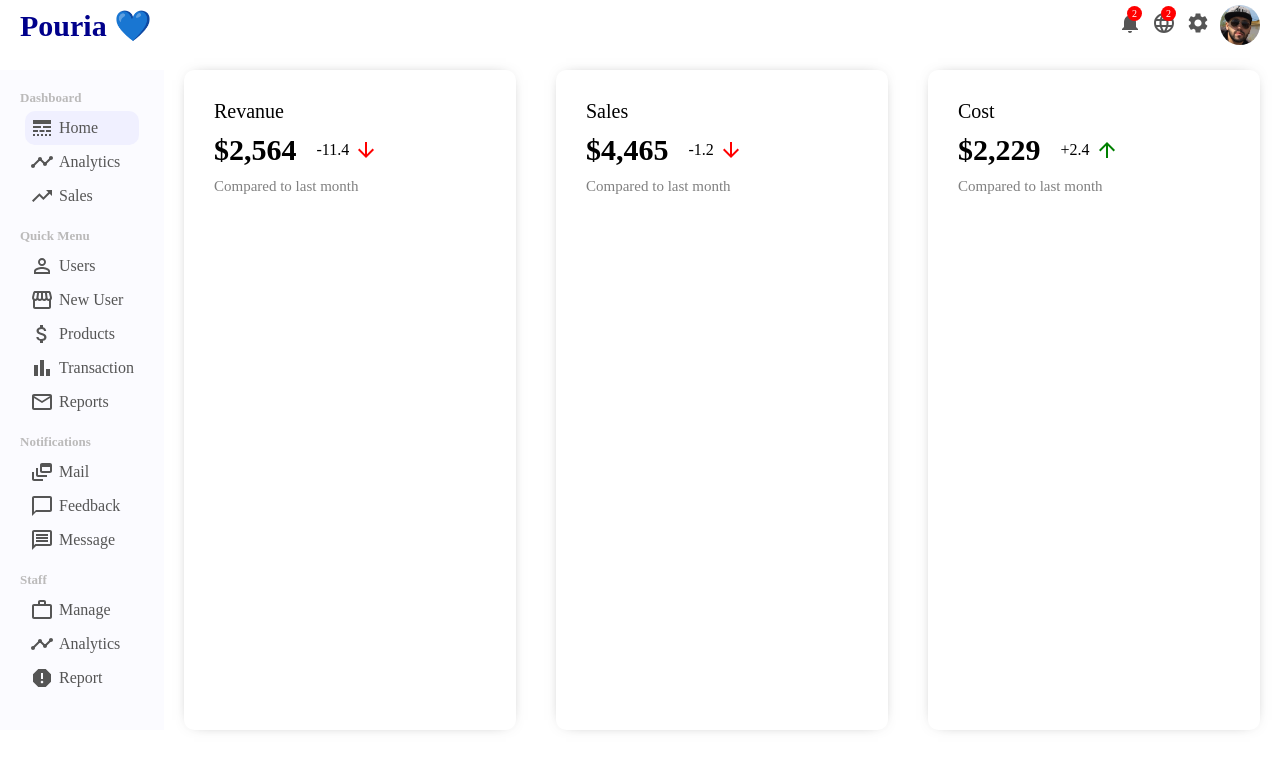
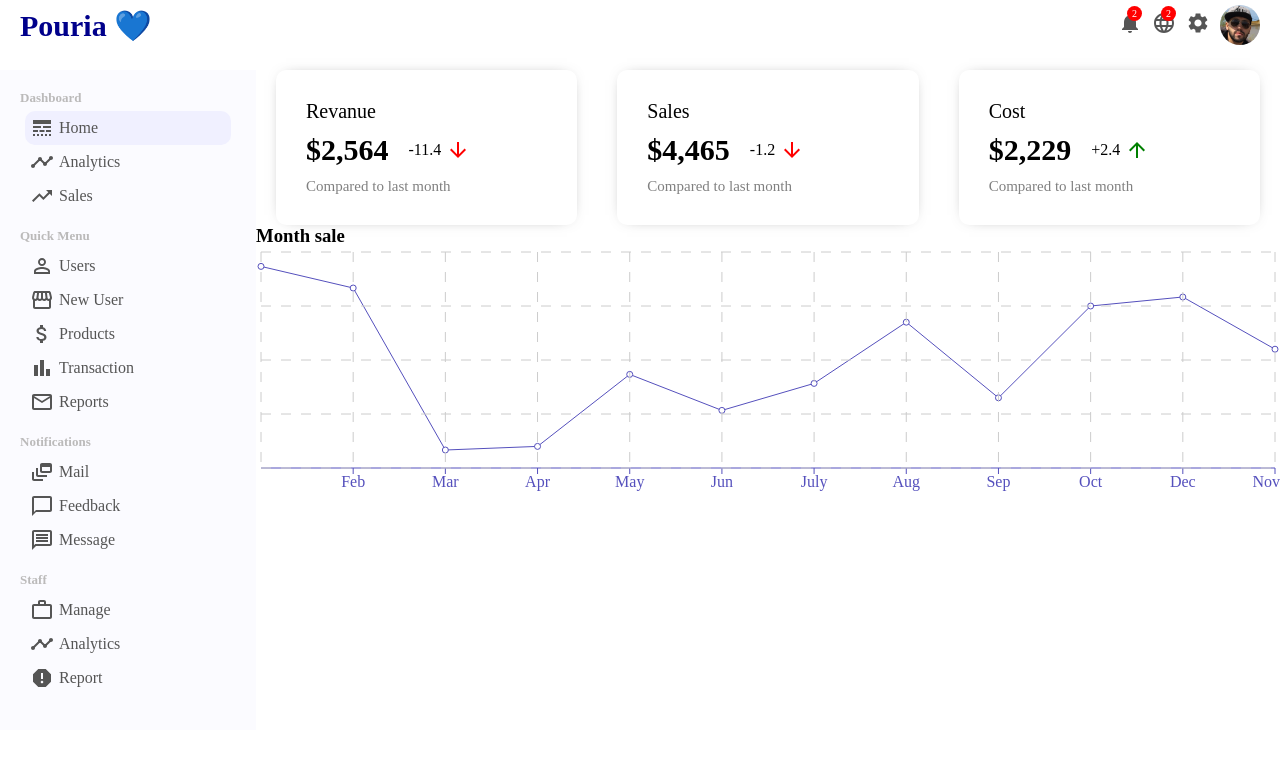
Before and after one commit to pouria-mobaraki/React-Dashboard-Admin, a React (Create React App) app: page / in a window 1280 px wide. Shown: the top 770 px of the page. Built offline with nearby package versions, Linux system fonts and the light colour scheme.

Commit message:
add chart

```diff
--- a/package.json
+++ b/package.json
@@ -15,6 +15,8 @@
     "react-dom": "^18.3.1",
     "react-router-dom": "^6.26.0",
     "react-scripts": "5.0.1",
+    "rechart": "^0.0.1",
+    "recharts": "^2.12.7",
     "styled-components": "^6.1.12",
     "web-vitals": "^2.1.4"
   },
--- /dev/null
+++ b/src/components/chart/Chart.jsx
@@ -0,0 +1,19 @@
+import React from 'react'
+import { ResponsiveContainer,LineChart, Line, CartesianGrid, XAxis, Tooltip } from 'recharts';
+
+
+export default function Chart({title,data,dataKey,grid}) {
+  return (
+    <div className='chart'>
+     <h3 className="chartTitle">{title}</h3>
+     <ResponsiveContainer width="100%" aspect={4}>
+     <LineChart width={600} height={300} data={data} >
+    <XAxis dataKey='name' stroke="#5550bd"/>
+    <Line dataKey={dataKey} stroke="#5550bd" />
+    <Tooltip/>
+    {grid && <CartesianGrid stroke="#ccc" strokeDasharray="10" />}
+  </LineChart>
+     </ResponsiveContainer>
+    </div>
+  )
+}
--- /dev/null
+++ b/src/datas.js
@@ -0,0 +1,16 @@
+let xAxisData = [
+    {name : 'Jan', sale:112_000},
+    {name : 'Feb', sale:100_000},
+    {name : 'Mar', sale:10_000},
+    {name : 'Apr', sale:12_000},
+    {name : 'May', sale:52_000},
+    {name : 'Jun', sale:32_000},
+    {name : 'July', sale:47_000},
+    {name : 'Aug', sale:81_000},
+    {name : 'Sep', sale:39_000},
+    {name : 'Oct', sale:90_000},
+    {name : 'Dec', sale:95_000},
+    {name : 'Nov', sale:66_000},
+]
+
+export default xAxisData
--- a/src/pages/home/Home.css
+++ b/src/pages/home/Home.css
@@ -0,0 +1,3 @@
+.home {
+    flex: 4;
+}
--- a/src/pages/home/Home.js
+++ b/src/pages/home/Home.js
@@ -1,8 +1,15 @@
 import React from 'react'
 import Feature from '../../components/features/Feature'
+import './Home.css'
+import Chart from '../../components/chart/Chart'
+import xAxisData from '../../datas';
 
 export default function Home() {
   return (
-   <Feature/>
+    <div className='home'>
+      <Feature/>
+      <Chart grid title='Month sale' data={xAxisData} dataKey='sale'/>
+    </div>
+
   )
 }
```
Also changed, not shown: 1 other file (tests, documents, lock files or other folders).
